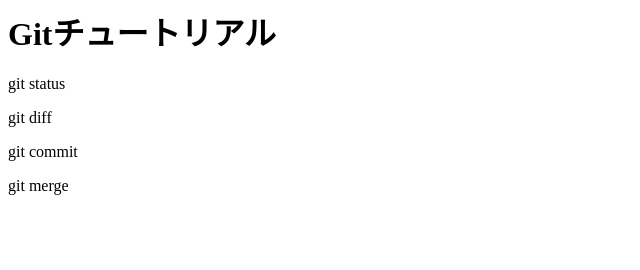
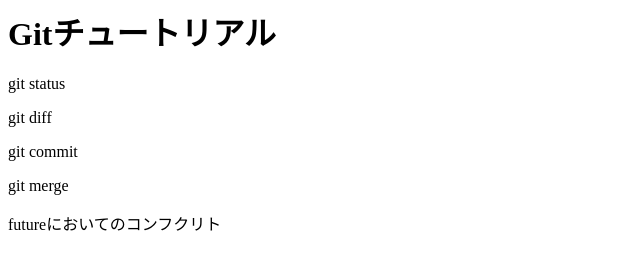
Before and after one commit to daisuke-1020/git_tutorial, a plain HTML site: page index.html in a window 1280 px wide. Shown: the whole page, without its empty margins (0-640 px from the left). Drawn offline with Linux system fonts and the light colour scheme.

Commit message:
ブランチfutureにおいてのコンフリクト追加

```diff
--- a/index.html
+++ b/index.html
@@ -3,3 +3,4 @@
 <p>git diff</p>
 <p>git commit</p>
 <p>git merge</p>
+<p>futureにおいてのコンフクリト</p>
```
